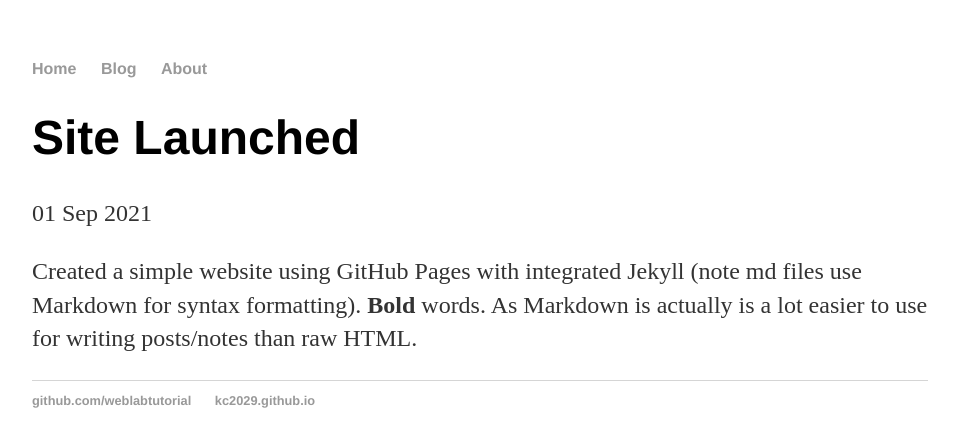
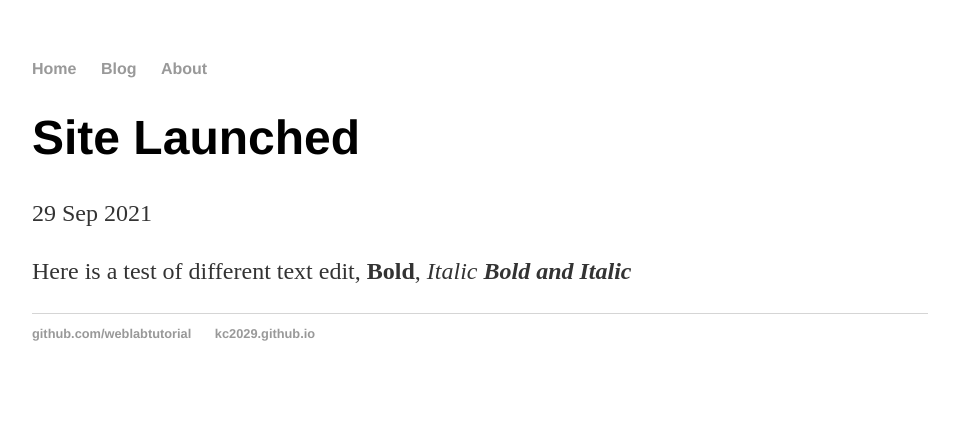
Before and after one commit to kc2029/kc2029.github.io, a Jekyll site: the page built from _posts/2021-09-01-site-launched.md, in a window 1280 px wide. Shown: the top 447 px of the page, without its empty margins (160-1118 px from the left). Built offline with Jekyll 4.4.1, drawn with Linux system fonts in a browser that asks for light colours.

Commit message:
Update 2021-09-01-site-launched.md

```diff
--- a/_posts/2021-09-01-site-launched.md
+++ b/_posts/2021-09-01-site-launched.md
@@ -1,7 +1,7 @@
 ---
 layout: post
 title: "Site Launched "
-date: 2021-09-01
+date: 2021-09-29
 ---
 
-Created a simple website using GitHub Pages with integrated Jekyll (note md files use Markdown for syntax formatting).  **Bold** words.  As Markdown is actually is a lot easier to use for writing posts/notes than raw HTML.
+Here is a test of different text edit, **Bold**, *Italic* ***Bold and Italic***
```
